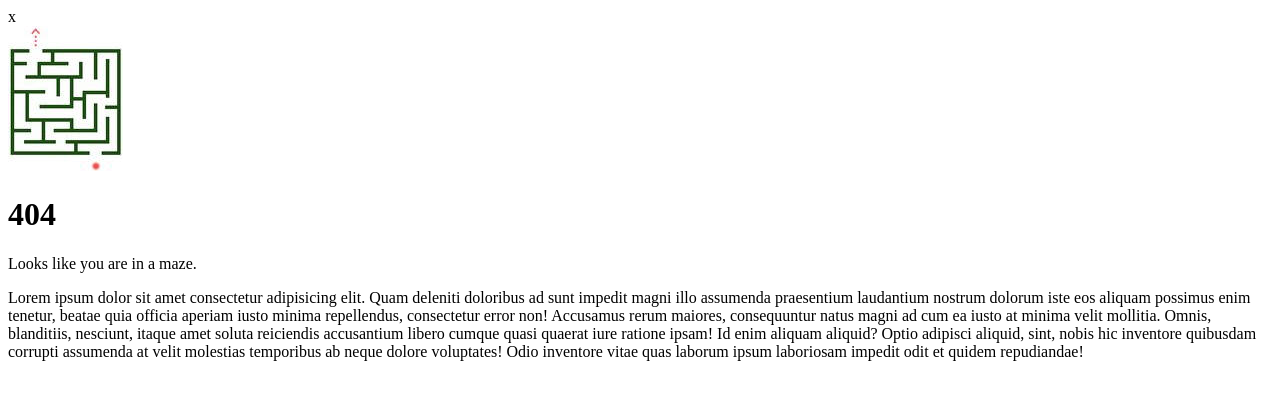
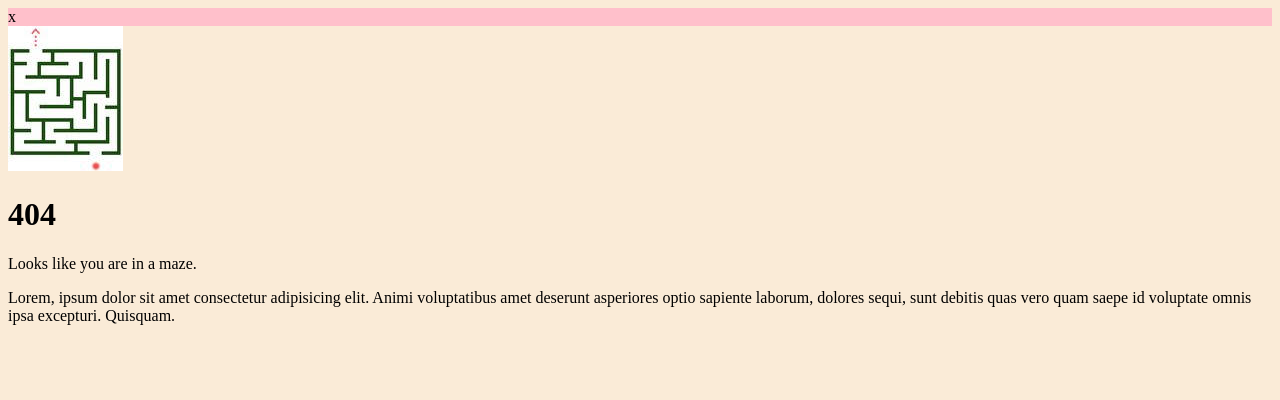
Before and after one commit to Povilas88/labirintas, a website: page index.html in a window 1280 px wide. Drawn offline with Linux system fonts and the light colour scheme.

Commit message:
initial design

```diff
--- a/index.html
+++ b/index.html
@@ -7,8 +7,8 @@
     <title>Document</title>
 </head>
 
-<body>
-    <div>
+<body style="background-color: antiquewhite;">
+    <div style="background-color: pink;">
         <div>x</div>
     </div>
 
@@ -17,9 +17,16 @@
         <div>
             <h1>404</h1>
             <p>Looks like you are in a maze.</p>
-            <p>Lorem ipsum dolor sit amet consectetur adipisicing elit. Quam deleniti doloribus ad sunt impedit magni illo assumenda praesentium laudantium nostrum dolorum iste eos aliquam possimus enim tenetur, beatae quia officia aperiam iusto minima repellendus, consectetur error non! Accusamus rerum maiores, consequuntur natus magni ad cum ea iusto at minima velit mollitia. Omnis, blanditiis, nesciunt, itaque amet soluta reiciendis accusantium libero cumque quasi quaerat iure ratione ipsam! Id enim aliquam aliquid? Optio adipisci aliquid, sint, nobis hic inventore quibusdam corrupti assumenda at velit molestias temporibus ab neque dolore voluptates! Odio inventore vitae quas laborum ipsum laboriosam impedit odit et quidem repudiandae!</p>
+            <p>Lorem, ipsum dolor sit amet consectetur adipisicing elit. Animi voluptatibus amet deserunt asperiores optio sapiente laborum, dolores sequi, sunt debitis quas vero quam saepe id voluptate omnis ipsa excepturi. Quisquam.</p>
         </div>
     </div>
 </body>
 
 </html>
+
+<!--
+
+background-color: red;
+color: black;
+
+-->
```
